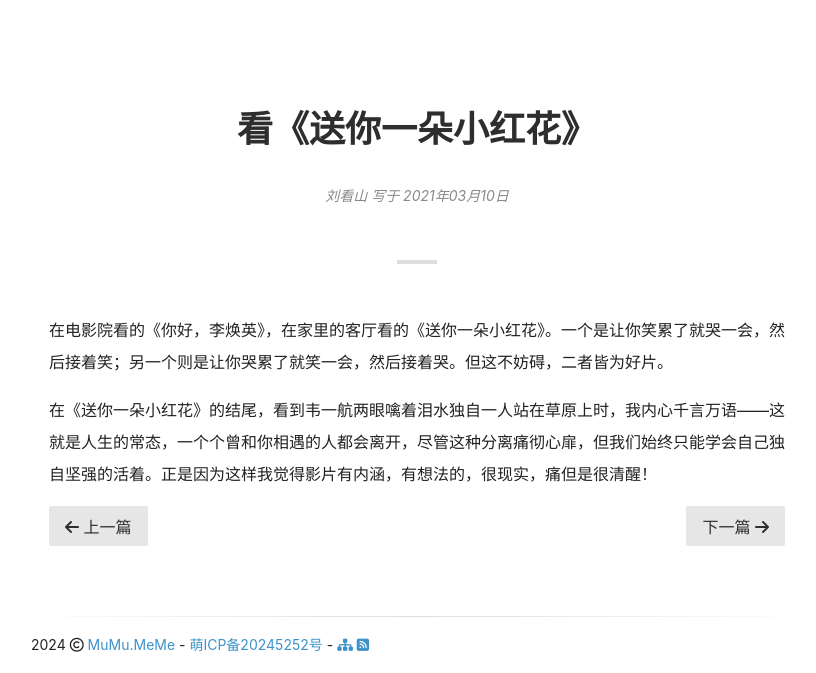
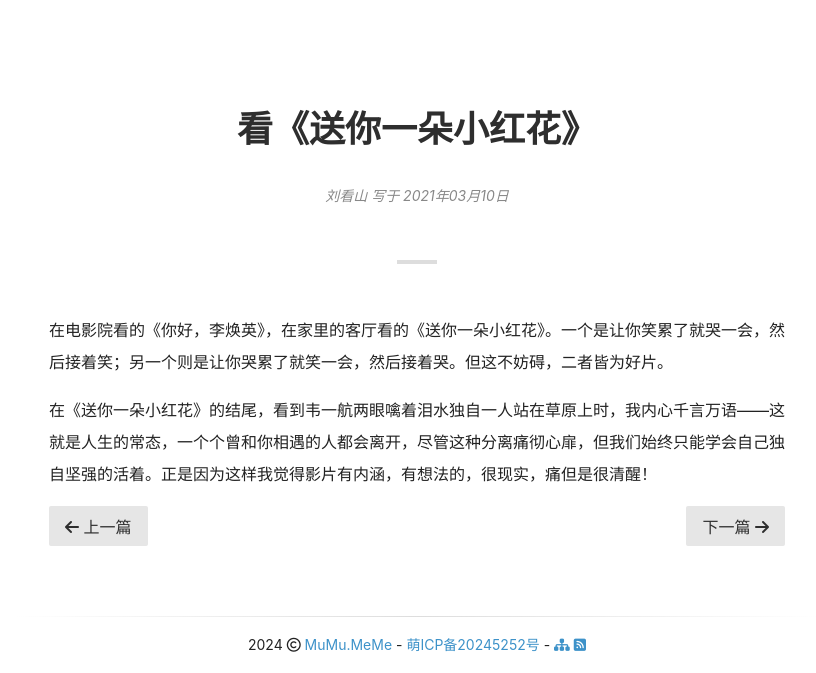
Before and after one commit to bearfm/bearfm.github.io, a Jekyll site: the page built from _posts/2021-03-10-A-Little-Red-Flower.md, in a window 1280 px wide. Shown: the part 350-1023 px from the top of the page, without its empty margins (223-1039 px from the left). Built offline with Jekyll 4.4.1, drawn with Linux system fonts in a browser that asks for light colours; nearby versions of some CDN libraries; some web fonts are replaced; comment, search, counter and statistics services are not loaded.

Commit message:
优化Css样式

```diff
--- a/_includes/footer.html
+++ b/_includes/footer.html
@@ -1,5 +1,5 @@
 </div>
-<div class="footer l-box is-center">
+<div class="footer l-box center">
     {{ site.time | date: '%Y' }} <i class="fa-regular fa-copyright"></i> <a href="{{ '/' | prepend: site.baseurl }}" title="沐沐濹濹(mumu.meme)">MuMu.MeMe</a> - <a href="https://icp.gov.moe/?keyword=20245252" target="_blank">萌ICP备20245252号</a> - <a href="{{ '/sitemap.xml' | prepend: site.baseurl }}" title="Sitemap"><i class="fa-solid fa-sitemap"></i></a> <a href="{{ '/feed.xml' | prepend: site.baseurl }}" title="RSS"><i class="fa-solid fa-square-rss"></i></a>
 </div>
 <script src="//lib.baomitu.com/jquery/3.6.3/jquery.min.js"></script>
--- a/_includes/navigation.html
+++ b/_includes/navigation.html
@@ -1,4 +1,4 @@
-<div class="header">
+<div class="header center">
     <div class="pure-menu brand">
         <a class="pure-menu-heading logo" title="沐沐濹濹(mumu.meme)" href="https://mumu.meme"><h1>>mumu.meme<</h1></a>
 		<h1 hidden>沐沐濹濹(mumu.meme)</h1>
--- a/_layouts/page.html
+++ b/_layouts/page.html
@@ -4,7 +4,7 @@
 
 <div class="content">
 	<div class="post">
-		<h2 class="post-title">{{ page.title }}</h2>
+		<h2 class="post-title center">{{ page.title }}</h2>
 		<div hidden>沐沐濹濹(mumu.meme)</div>
 		<div class="post-meta"></div>
 		{{ content }}
--- a/_layouts/post.html
+++ b/_layouts/post.html
@@ -4,10 +4,10 @@
 
 <div class="content">
 	<div class="post">
-		<h2 class="post-title">{{ page.title }}</h2>
+		<h2 class="post-title center">{{ page.title }}</h2>
 		<div class="post-info">
 			{% if page.date %}
-			<div class="post-meta">{{ page.date | date: "刘看山 写于 %Y年%m月%d日" }}</div>
+			<div class="post-meta center">{{ page.date | date: "刘看山 写于 %Y年%m月%d日" }}</div>
 			{% endif %}
 		<div hidden>沐沐濹濹(mumu.meme)</div>
 		</div>
--- a/style.css
+++ b/style.css
@@ -10,25 +10,25 @@
 .right{float:right}
 .center{text-align:center}
 .l-box{padding:1em}
-.header{text-align:center;margin-bottom:50px;height:350px;background:transparent url("//picsum.photos/1366/356") no-repeat;background-size:cover;background-position:center}
+.header{margin-bottom:50px;height:350px;background:transparent url("//picsum.photos/1366/356") no-repeat;background-size:cover;background-position:center}
 .brand{padding:5rem 1.6rem 2rem}
 .brand a:focus,.brand a:hover{text-decoration:none}
 .logo{font-size:150%;font-family:'logo';color:#fff;text-shadow:0 0 5px #555}
 .nav{margin:0 auto 20px;max-width:800px;border-top:solid 1px;border-bottom:solid 1px;border-image:linear-gradient(to right,rgba(255,255,255,0) 0,#fff 50%,rgba(255,255,255,0) 100%) 1}
 .nav a{color:#fff}
 .content{margin:0 auto;padding:0 2em;max-width:800px}
-.content-title h2{font-size:32px;font-weight:700}
+.content-title{margin:0;font-size:32px;font-weight:700}
 .content-title a{color:#2e2e2e}
 .content-meta{font-size:87.5%;color:#888}
-.justify-center{display:block;width:50%;margin:30px auto;border-top:1px solid #ddd}
+.justify-center{display:block;width:50%;margin:50px auto;border-top:1px solid #ddd}
 .justify-center .brpr{position:relative;top:-4px;display:block;background:#fff;border:solid 1px #ddd;width:8px;height:8px;margin-left:auto;margin-right:auto;border-radius:50%}
-.post-title{text-align:center;padding-top:50px;font-size:36px;font-weight:700;color:#2e2e2e}
-.post-meta{text-align:center;font-style:italic;font-size:87.5%;color:#888}
+.post-title{padding-top:50px;font-size:36px;font-weight:700;color:#2e2e2e}
+.post-meta{font-style:italic;font-size:87.5%;color:#888}
 .post-meta:after{content:'';display:block;width:40px;height:4px;background:#ddd;margin:50px auto}
 .post img{border-radius:8px;margin:40px -50px;width:120%;max-width:120%;box-shadow:0 4px 6px rgba(0,0,0,.04)}
 .post blockquote{margin:auto;font-style:italic;color:#666;border-left:3px solid #999;padding-left:1em}
 .pagination{display:block;height:30px}
 .footer{margin:50px auto 0;padding:1em;font-size:87.5%;width:800px;border-top:solid 1px;border-image:linear-gradient(to right,rgba(255,255,255,0) 0,#ddd 50%,rgba(255,255,255,0) 100%) 1}
 @media (max-width:37.5em){
-    .header{height:300px}.logo{font-size:120%}.content-title h2,.post-title{font-size:28px}.post img{margin:auto;width:100%;max-width:100%}
+    .header{height:300px}.logo{font-size:120%}.content-title,.post-title{font-size:28px}.post img{margin:auto;width:100%;max-width:100%}
 }
```
